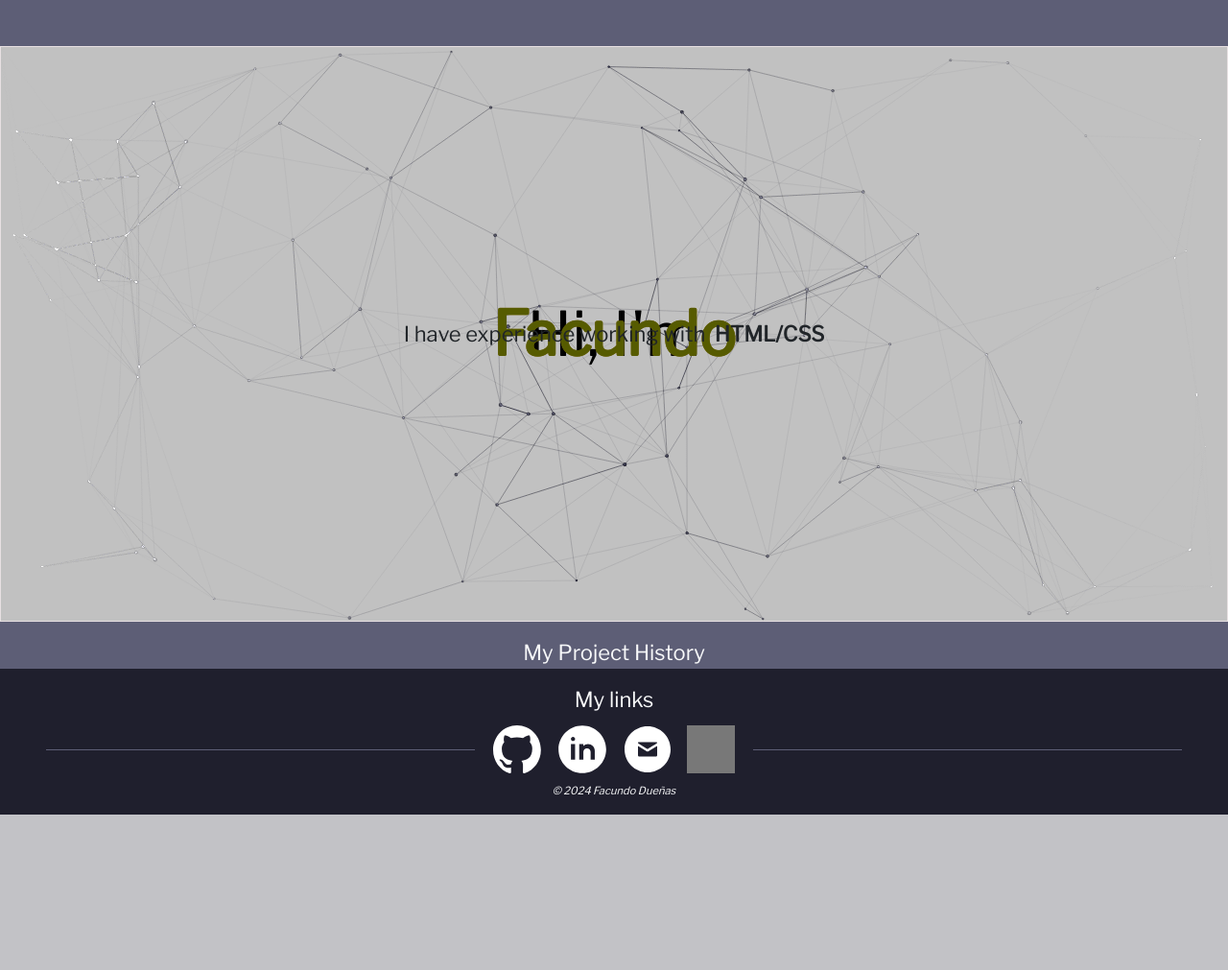
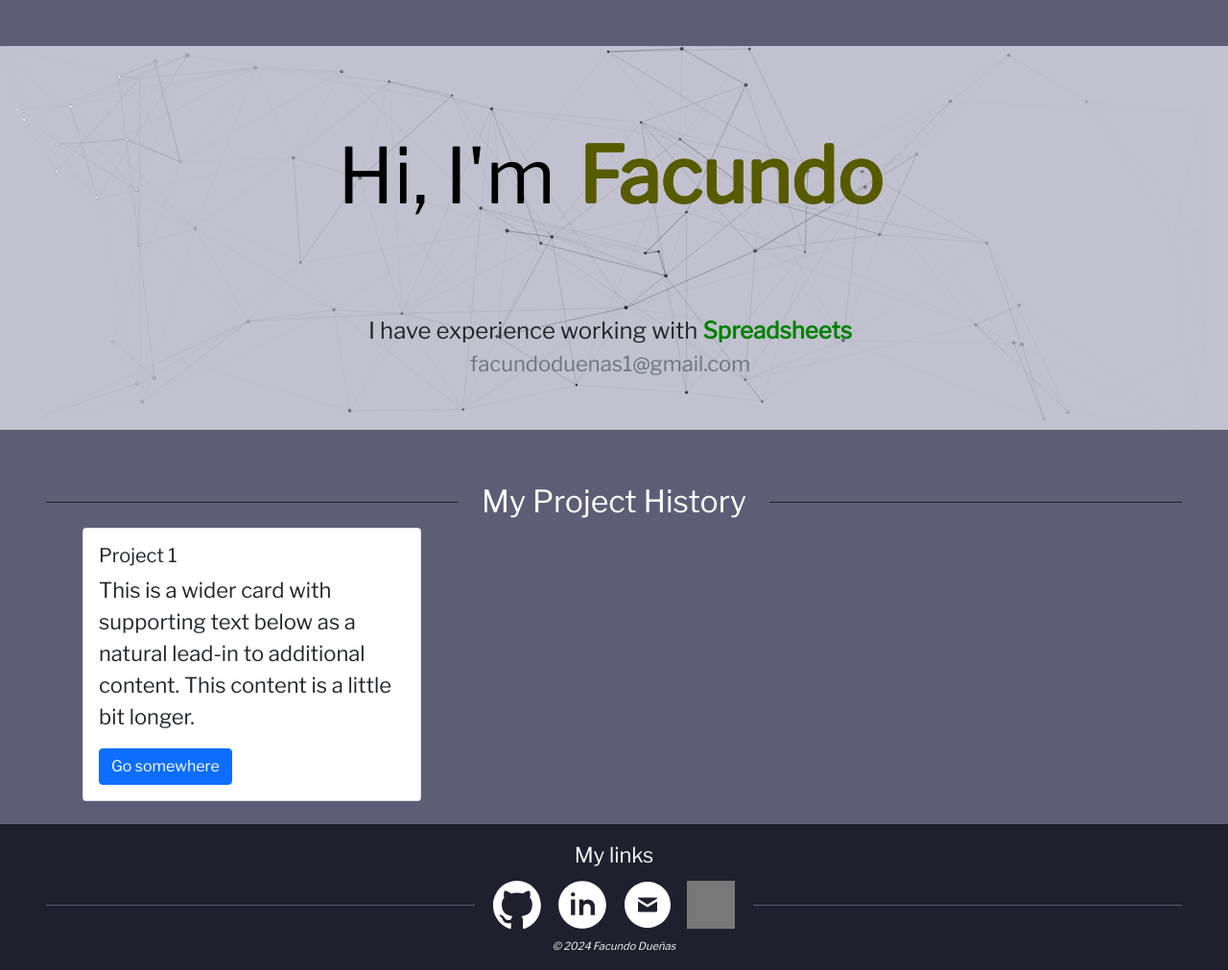
Before and after one commit to Unikv1/portfolio-yo, a Django app: page / in a window 1280 px wide. Shown: the part 65-1076 px from the top of the page at 96% size. Before the commit the page ends 914 px from the top, so only its background shows below. Run offline with Django 5.2, Linux system fonts and the light colour scheme; some libraries are stand-ins or nearby versions; grey boxes are pictures that could not be loaded.

Commit message:
Finally fixed canvas, made it more dinamic, and finished final touches. Started My Project history. Added Scroll back to top button. Pushed to master

```diff
--- a/layout/static/connecting_dots.js
+++ b/layout/static/connecting_dots.js
@@ -1,3 +1,4 @@
+document.addEventListener('DOMContentLoaded', (event) => {
   var canvas = document.getElementById("canvas"),
       ctx = canvas.getContext('2d');
 
@@ -15,14 +16,13 @@
 
   var stars = [], // Array that contains the stars
       FPS = 60, // Frames per second
-    x = 100, // Number of stars
+      x = canvas.height * canvas.width * 0.00015, // Number of stars
       mouse = {
           x: 0,
           y: 0
       };  // mouse location
 
   // Push stars to array
-
   for (var i = 0; i < x; i++) {
       stars.push({
           x: Math.random() * canvas.width,
@@ -34,15 +34,13 @@
   }
 
   // Draw the scene
+  function draw() {
+      ctx.clearRect(0, 0, canvas.width, canvas.height);
 
-function draw() {
-  ctx.clearRect(0,0,canvas.width,canvas.height);
-
-  const grad=ctx.createLinearGradient(0, canvas.height / 2,canvas.width, canvas.height / 2);
-  grad.addColorStop(0, "#C1C1C1");
+      const grad = ctx.createLinearGradient(0, canvas.height / 2, canvas.width, canvas.height / 2);
+      grad.addColorStop(0, "#C1C1CF");
       grad.addColorStop(0.5, "#1F1F2D");
-  grad.addColorStop(1, "#C1C1C1");
-
+      grad.addColorStop(1, "#C1C1CF");
 
       ctx.globalCompositeOperation = "lighter";
 
@@ -60,21 +58,21 @@
       ctx.beginPath();
       for (var i = 0, x = stars.length; i < x; i++) {
           var starI = stars[i];
-    ctx.moveTo(starI.x,starI.y);
-    if(distance(mouse, starI) < 150) ctx.lineTo(mouse.x, mouse.y);
+          ctx.moveTo(starI.x, starI.y);
+          if (distance(mouse, starI) < 150) ctx.lineTo(mouse.x, mouse.y);
           for (var j = 0, x = stars.length; j < x; j++) {
               var starII = stars[j];
-      if(distance(starI, starII) < 150) {
-        ctx.lineTo(starII.x,starII.y);
+              if (distance(starI, starII) < 150) {
+                  ctx.lineTo(starII.x, starII.y);
               }
           }
       }
-  ctx.lineWidth = 0.1;
+      ctx.lineWidth = 0.05;
       ctx.strokeStyle = grad;
       ctx.stroke();
   }
 
-function distance( point1, point2 ){
+  function distance(point1, point2) {
       var xs = 0;
       var ys = 0;
 
@@ -84,11 +82,10 @@
       ys = point2.y - point1.y;
       ys = ys * ys;
 
-  return Math.sqrt( xs + ys );
+      return Math.sqrt(xs + ys);
   }
 
   // Update star locations
-
   function update() {
       for (var i = 0, x = stars.length; i < x; i++) {
           var s = stars[i];
@@ -101,14 +98,14 @@
       }
   }
 
-canvas.addEventListener('mousemove', function(e){
+  // Track mouse movement even if elements are on top
+  document.addEventListener('mousemove', function(e) {
       var rect = canvas.getBoundingClientRect();
       mouse.x = e.clientX - rect.left;
       mouse.y = e.clientY - rect.top;
   });
 
   // Update and draw
-
   function tick() {
       draw();
       update();
@@ -116,3 +113,4 @@
   }
 
   tick();
+});
--- /dev/null
+++ b/layout/static/go_top.js
@@ -0,0 +1,15 @@
+function appear() {
+    var topButton = document.getElementById("top_button");
+    if (document.documentElement.scrollTop > 300) {
+      topButton.classList.add('show');
+    } else {
+      topButton.classList.remove('show');
+    }
+  }
+
+  function goToTop() {
+    document.documentElement.scrollTop = 0;
+  }
+
+  document.addEventListener("scroll", appear);
+  document.getElementById("top_button").addEventListener("click", goToTop);
--- a/layout/static/style.css
+++ b/layout/static/style.css
@@ -62,6 +64,30 @@
   border-bottom: 1px solid #5D5E76;
 }
 
+.divider-title {
+  display: flex;
+  align-items: center;
+  justify-content: center;
+  color: #FFFFFF;
+  font-weight: bold;
+  text-align: center;
+}
+
+.divider-title::before{
+
+  content: '';
+  margin-left: 3rem;
+  flex: 1;
+  border-bottom: 1px solid #1F1F2D;
+}
+.divider-title::after{
+  content: '';
+  margin-right: 3rem;
+  flex: 1;
+  border-bottom: 1px solid #1F1F2D;
+
+}
+
 .divider:not(:empty)::before {
   margin-right: .5em;
 }
@@ -84,42 +110,43 @@
 
 }
 
+/* Canvas stuff */
+
 #canvas-container canvas, #overlay {
   width: 100%;
-  height: 100%;
-  max-height: 600px;
+  height: 400px;
 }
 
 canvas {
-  background-color: #C1C1C1;
+  background-color: #C1C1CF;
+  pointer-events: auto;
 }
 
 .canvas-position {
   align-items: center;
   display: flex;
-  justify-content: center;
-  width: 100%;
+  height: 100px;
   position: absolute;
+  pointer-events: none;
 }
 
 .canvas-text {
   color: black;
-  font-size: 4rem;
-  width: 12rem;
+  text-wrap: nowrap;
+  font-size: 5rem;
+  max-height: 100px;
   text-align: center;
-  position: absolute;
+  pointer-events: auto;
 
 }
 
 .canvas-text-name {
-  font-size: 4rem;
   font-weight: bold;
-  align-items: center;
-  display: flex;
-  justify-content: center;
-  width: 100%;
+  font-size: 5rem;
+  max-height: 100px;
+  text-align: start;
+  pointer-events: auto;
 
-  position: absolute;
   background-image: -webkit-linear-gradient(92deg, #59747B, magenta);
   -webkit-background-clip: text;
   background-clip: text; /* Add the standard property */
@@ -129,13 +156,10 @@
 }
 
 .canvas-description-position {
-  align-items: center;
-  display: flex;
-  justify-content: center;
-  height: 100%;
-  width: 100%;
-  position: absolute;
-
+  font-size: 1.5rem;
+  width: 25rem;
+  text-align: center;
+  pointer-events: auto;
 }
 
 .canvas-description-position:after {
--- a/layout/templates/base.html
+++ b/layout/templates/base.html
@@ -33,10 +33,12 @@
         </div>
       </nav>
     </header>
+    <a id="top_button" href="#" class="">
+      <img class="svg-hover m-1 white-filter" width="24" height="24" src="{% static 'svg/arrow-up.svg' %}" alt="Scroll to Top"/>
+    </a>
 
-    <main class="content secondary-color pt-5">
+    <main class="content secondary-color pt-5"
         {% block content %}
-
         {% endblock %}
     </main>
 
@@ -47,7 +49,7 @@
         <div class="divider my-2">
           <a href="https://github.com/Unikv1" target="_blank"> <img class="svg-hover mx-2" width="50" height="50"  src="{% static 'svg/github-mark-white.svg' %}"/> </a>
           <a href="https://www.linkedin.com/in/facundo-dueñas" target="_blank"> <img class="svg-hover mx-2 white-filter" width="54" height="54"  src="{% static 'svg/linkedin.svg' %}" /> </a>
-          <a href="mailto:facundoduenas@gmail.com"> <img class="svg-hover mx-2 white-filter" width="50" height="50" src="{% static 'svg/email.svg' %}" /> </a>
+          <a href="mailto:facundoduenas1@gmail.com"> <img class="svg-hover mx-2 white-filter" width="50" height="50" src="{% static 'svg/email.svg' %}" /> </a>
           <a href="https://www.getonbrd.com/p/facundo-manuel-duenas" target="_blank" > <img class="svg-hover mx-2 white-filter" width="50" height="50" src="{% static 'svg/getonbrd.svg' %}" /> </a>
         </div>
 
@@ -57,6 +59,7 @@
 
 
     <script src="{% static 'connecting_dots.js' %}"></script>
+    <script src="{% static 'go_top.js' %}"></script>
     <script src="{% static 'htmx.min.js' %}"></script>
 </body>
 </html>
--- a/layout/templates/home.html
+++ b/layout/templates/home.html
@@ -4,22 +4,42 @@
 
 <div  class="h-100">
     <div id="canvas-container" class="d-flex">
+
+
         <canvas id="canvas"></canvas>
 
-        <div id="overlay" class="col canvas-position border">
-            <div class="canvas-text">  Hi, I'm </div>
-        </div>
-        <div id="overlay" class="col canvas-text-name border">
-            Facundo
-        </div>
-        <div id="overlay" class="col canvas-description-position">
-            I have experience working with &nbsp;
+        <div id="overlay" class="row canvas-position">
+            <div class="row justify-content-center d-flex align-self-center justify-content-center ml-2">
+                <div class="col-md-auto canvas-text mt-4">  Hi, I'm </div>
+                <div class="col-auto canvas-text-name mt-4 "> Facundo </div>
+            </div>
+            <div class="row justify-content-auto align-self-center justify-content-center  ml-2">
+                <div class="canvas-description-position w-100"> I have experience working with </div>
+                <div class="w-100 text-center text-muted">facundoduenas1@gmail.com </div>
+            </div>
         </div>
     </div>
 
-    <div class="pt-3">
-        <div class="text-title-bold divider bg-red text-light col">
-            My Project History
+    <div class="pt-5">
+        <div class="divider-title">
+
+            <h2 class="text-title-bold text-center mt-2 mx-4"> My Project History </h2>
+
+        </div>
+
+        <div class="container pb-4">
+            <div class="row">
+                <div class="col-md-4">
+                    <div class="card">
+                        <div class="card-body">
+                            <h5 class="card-title
+                            ">Project 1</h5>
+                            <p class="card-text">This is a wider card with supporting text below as a natural lead-in to additional content. This content is a little bit longer.</p>
+                            <a href="#" class="btn btn-primary">Go somewhere</a>
+                        </div>
+                    </div>
+                </div>
+            </div>
         </div>
     </div>
 </div>
```
Also changed, not shown: other parts of layout/static/style.css (+41 -1 lines), layout/static/svg/arrow-up.svg (added). Lines whose indentation alone changed are shown as unchanged.
